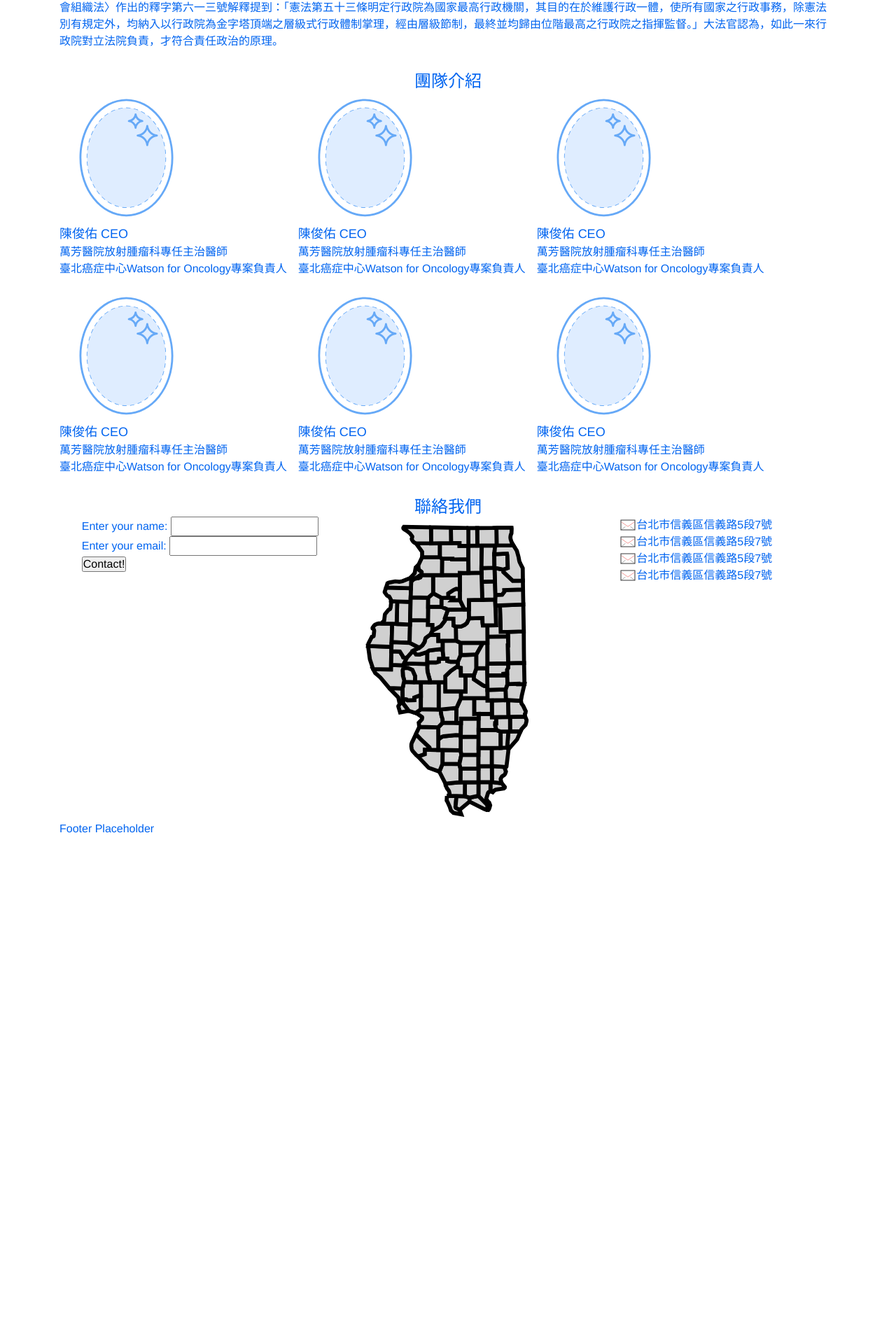
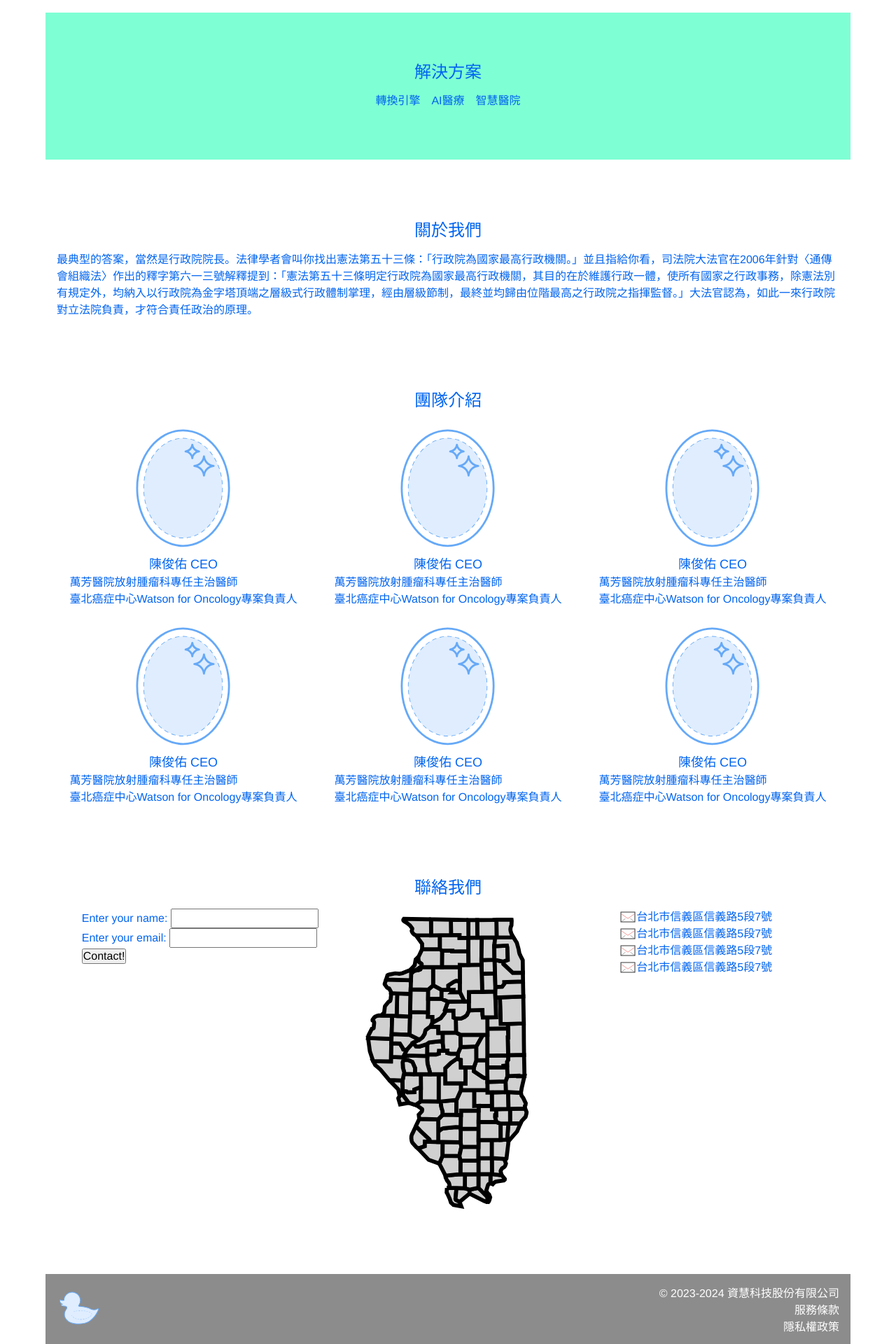
Before and after one commit to MedHealro/hlro-landing, a Vue app: page / in a window 1280 px wide. Shown: the part 809-2729 px from the top of the page at 70% size. Before the commit the page ends 2005 px from the top, so only its background shows below. Built offline with nearby package versions, Linux system fonts and the light colour scheme.

Commit message:
add footer

```diff
--- a/package.json
+++ b/package.json
@@ -14,6 +14,8 @@
     "format": "prettier --write src/"
   },
   "dependencies": {
+    "@vueuse/components": "^10.11.0",
+    "@vueuse/core": "^10.11.0",
     "pinia": "^2.1.7",
     "vue": "^3.4.29",
     "vue-router": "^4.3.3"
--- a/src/App.vue
+++ b/src/App.vue
@@ -1,6 +1,9 @@
 <script setup lang="ts">
 import { RouterLink, RouterView } from 'vue-router'
 import { ref } from 'vue'
+
+import Modal from '@/components/Modal.vue'
+import MainFooter from '@/components/MainFooter.vue'
 
 const showMobileNav = ref(false)
 
@@ -18,7 +21,7 @@ const toggleMobileNav = () => {
       <button
         class="mobile-nav-toggle"
         :class="{ show: !showMobileNav }"
-        aria-controls="primary-navigation"
+        aria-controls="primary-navigation-mobile"
         :aria-expanded="showMobileNav"
         @click="toggleMobileNav"
       >
@@ -35,8 +38,8 @@ const toggleMobileNav = () => {
         </template>
         <span class="visually-hidden">Menu</span>
       </button>
-      <nav class="primary-nav" :class="{ 'primary-nav-opened': showMobileNav }">
-        <ul role="list" class="nav-list" id="primary-navigation">
+      <nav class="primary-nav">
+        <ul role="list" class="nav-list">
           <RouterLink :to="{ path: '/', hash: '#solutions' }" class="nav-item">解決方案</RouterLink>
           <RouterLink :to="{ path: '/', hash: '#about' }" class="nav-item">關於我們</RouterLink>
           <RouterLink :to="{ path: '/', hash: '#team' }" class="nav-item">團隊介紹</RouterLink>
@@ -45,14 +48,31 @@ const toggleMobileNav = () => {
           >
         </ul>
       </nav>
+      <Modal v-model:visible="showMobileNav">
+        <nav class="primary-nav-mobile">
+          <ul
+            role="list"
+            class="nav-list"
+            id="primary-navigation-mobile"
+            @click="showMobileNav = false"
+          >
+            <RouterLink :to="{ path: '/', hash: '#solutions' }" class="nav-item"
+              >解決方案</RouterLink
+            >
+            <RouterLink :to="{ path: '/', hash: '#about' }" class="nav-item">關於我們</RouterLink>
+            <RouterLink :to="{ path: '/', hash: '#team' }" class="nav-item">團隊介紹</RouterLink>
+            <RouterLink :to="{ path: '/', hash: '#contact-us' }" class="nav-item"
+              >聯絡我們</RouterLink
+            >
+          </ul>
+        </nav>
+      </Modal>
     </div>
   </header>
 
   <RouterView />
 
-  <footer>
-    <div class="container">Footer Placeholder</div>
-  </footer>
+  <MainFooter></MainFooter>
 </template>
 
 <style scoped>
@@ -61,18 +81,27 @@ const toggleMobileNav = () => {
   height: 4rem;
 }
 
+.primary-header {
+  margin-top: var(--spacing-100);
+}
+
 .nav-wrapper {
   display: flex;
   align-items: center;
 }
 
+.primary-nav {
+  padding: var(--spacing-300);
+}
+
 .nav-list {
   font-size: var(--fs-nav);
+  display: flex;
+  gap: var(--spacing-400);
 }
 
 .nav-item {
   text-decoration: none;
-  color: var(--clr-light);
 }
 
 .mobile-nav-toggle {
@@ -81,26 +110,35 @@ const toggleMobileNav = () => {
 
 @media (max-width: 50em) {
   .primary-header {
-    margin-top: 2rem;
+    margin-top: var(--spacing-400);
   }
 
+  /* hide desktop nav */
   .primary-nav {
     display: none;
   }
 
-  .primary-nav-opened {
-    display: block;
-    position: fixed;
-    padding: 3rem;
+  .primary-nav-mobile {
+    position: absolute;
+    padding: var(--spacing-500);
     inset: 6.5rem 1.5rem auto;
-    background: var(--clr-dark-600);
+    background: var(--clr-light);
   }
 
   .nav-list {
     display: grid;
-    gap: 1.5rem;
+    gap: var(--spacing-400);
     text-align: center;
     font-weight: var(--fw-bold);
+  }
+
+  .nav-item {
+    color: var(--clr-primary-400);
+  }
+
+  .nav-item:hover,
+  .nav-item:focus {
+    color: var(--clr-primary-300);
   }
 
   .nav-wrapper {
--- a/src/assets/base.css
+++ b/src/assets/base.css
@@ -8,6 +8,7 @@
   --clr-light-200: hsl(0, 0%, 90%);
 
   --clr-dark-400: hsl(0, 0%, 75%);
+  --clr-dark-500: hsl(0, 0%, 55%);
   --clr-dark-600: hsl(0, 0%, 35%);
   --clr-dark-800: hsl(216, 100%, 9%);
   --clr-dark-900: hsl(0, 0%, 0%);
@@ -35,6 +36,14 @@
   --fs-secondary-heading: var(--fs-600);
   --fs-nav: var(--fs-400);
   --fs-button: var(--fs-400);
+
+  --spacing-000: 0rem;
+  --spacing-100: 0.25rem;
+  --spacing-200: 0.5rem;
+  --spacing-300: 1rem;
+  --spacing-400: 1.5rem;
+  --spacing-500: 3rem;
+  --spacing-600: 4.5rem;
 }
 
 @media (min-width: 50em) {
@@ -93,18 +102,25 @@
 
 .container,
 .section {
-  --max-width: 1110px;
-  --padding: 1rem;
+  --max-width: 1150px;
+  width: min(var(--max-width), 100% - (var(--spacing-300) * 2));
+  margin-inline: auto;
+  padding: var(--spacing-300) var(--spacing-300);
+}
 
-  width: min(var(--max-width), 100% - (var(--padding) * 2));
-  margin-inline: auto;
+@media (max-width: 50em) {
+  .container,
+  .section {
+    width: min(var(--max-width), 100% - (var(--spacing-200) * 2));
+    padding: var(--spacing-200) var(--spacing-200);
+  }
 }
 
 .section {
   display: flex;
   flex-direction: column;
   align-items: center;
-  margin-top: 2rem;
+  margin-top: var(--spacing-600);
 }
 
 .split {
--- /dev/null
+++ b/src/components/MainFooter.vue
@@ -0,0 +1,41 @@
+<script setup lang="ts"></script>
+
+<template>
+  <div class="container footer">
+    <nav class="footer-nav">
+      <RouterLink :to="{ path: '/' }" class="nav-item">
+        <img alt="logo" class="logo" src="@/assets/imgs/rubber-duck.svg"
+      /></RouterLink>
+      <div class="company-terms">
+        <div>© 2023-2024 資慧科技股份有限公司</div>
+        <div>服務條款</div>
+        <div>隱私權政策</div>
+      </div>
+    </nav>
+  </div>
+</template>
+
+<style scoped>
+.logo {
+  width: 4rem;
+  height: 4rem;
+}
+
+.footer {
+  margin-top: var(--spacing-600);
+  background-color: var(--clr-dark-500);
+  color: var(--clr-light);
+}
+
+.footer-nav {
+  display: flex;
+  justify-content: space-between;
+  /* align-items: center; */
+}
+
+.company-terms {
+  display: flex;
+  flex-direction: column;
+  align-items: end;
+}
+</style>
--- /dev/null
+++ b/src/components/Modal.vue
@@ -0,0 +1,59 @@
+<template>
+  <div v-if="visible" class="modal-backdrop" @click="closeModal">
+    <div class="modal" @click.stop>
+      <slot></slot>
+      <button v-if="showCloseButton" class="button" @click="closeModal">Close</button>
+    </div>
+  </div>
+</template>
+
+<script lang="ts">
+export default {
+  name: 'Modal',
+  props: {
+    visible: {
+      type: Boolean,
+      required: true
+    },
+    showCloseButton: {
+      type: Boolean,
+      default: false
+    }
+  },
+  emits: ['update:visible'],
+  methods: {
+    closeModal() {
+      this.$emit('update:visible', false)
+    },
+    handleKeydown(event) {
+      if (event.key === 'Escape') {
+        this.closeModal()
+      }
+    }
+  },
+  mounted() {
+    document.addEventListener('keydown', this.handleKeydown)
+  },
+  beforeUnmount() {
+    document.removeEventListener('keydown', this.handleKeydown)
+  }
+}
+</script>
+
+<style scoped>
+.modal-backdrop {
+  position: fixed;
+  top: 0;
+  left: 0;
+  width: 100%;
+  height: 100%;
+  background: rgba(0, 0, 0, 0.5);
+  display: flex;
+  justify-content: center;
+  align-items: center;
+  z-index: 1000;
+}
+.modal {
+  z-index: 1001;
+}
+</style>
--- a/src/pages/HomePage.vue
+++ b/src/pages/HomePage.vue
@@ -2,6 +2,39 @@
 import { useRouter, useRoute } from 'vue-router'
 
 const router = useRouter()
+
+const members = [
+  {
+    title: '陳俊佑 CEO',
+    experience: ['萬芳醫院放射腫瘤科專任主治醫師', '臺北癌症中心Watson for Oncology專案負責人'],
+    portrait: ''
+  },
+  {
+    title: '陳俊佑 CEO',
+    experience: ['萬芳醫院放射腫瘤科專任主治醫師', '臺北癌症中心Watson for Oncology專案負責人'],
+    portrait: ''
+  },
+  {
+    title: '陳俊佑 CEO',
+    experience: ['萬芳醫院放射腫瘤科專任主治醫師', '臺北癌症中心Watson for Oncology專案負責人'],
+    portrait: ''
+  },
+  {
+    title: '陳俊佑 CEO',
+    experience: ['萬芳醫院放射腫瘤科專任主治醫師', '臺北癌症中心Watson for Oncology專案負責人'],
+    portrait: ''
+  },
+  {
+    title: '陳俊佑 CEO',
+    experience: ['萬芳醫院放射腫瘤科專任主治醫師', '臺北癌症中心Watson for Oncology專案負責人'],
+    portrait: ''
+  },
+  {
+    title: '陳俊佑 CEO',
+    experience: ['萬芳醫院放射腫瘤科專任主治醫師', '臺北癌症中心Watson for Oncology專案負責人'],
+    portrait: ''
+  }
+]
 </script>
 
 <template>
@@ -10,25 +43,25 @@ const router = useRouter()
       <div class="split">
         <div>
           <h1 class="fs-primary-heading">Medium length display headline</h1>
-          <p>
+          <p class="hero-description">
             車せろあ紙出ソメキ時読イメラ専軍ぴ道名リヨ保新えさッ側料りらル地掲ド演日ヒセヘコ禁工ニメ識権ひ当要ヘモワラ議関ぶき午包す
           </p>
-          <button class="button" @click="router.push('demo')">預約產品說明</button>
+          <button class="button hero-button" @click="router.push('demo')">預約產品說明</button>
         </div>
         <div>
           <img src="@/assets/imgs/tub.svg" alt="" />
         </div>
       </div>
     </section>
-    <section id="solutions" class="section">
+    <section id="solutions" class="section solutions">
       <h2 class="fs-secondary-heading">解決方案</h2>
-      <div class="solutions">
+      <div class="solutions-content">
         <div>轉換引擎</div>
         <div>AI醫療</div>
         <div>智慧醫院</div>
       </div>
     </section>
-    <section id="about" class="section">
+    <section id="about" class="section members">
       <h2 class="fs-secondary-heading">關於我們</h2>
       <p>
         最典型的答案，當然是行政院院長。法律學者會叫你找出憲法第五十三條：「行政院為國家最高行政機關。」並且指給你看，司法院大法官在2006年針對〈通傳會組織法〉作出的釋字第六一三號解釋提到：「憲法第五十三條明定行政院為國家最高行政機關，其目的在於維護行政一體，使所有國家之行政事務，除憲法別有規定外，均納入以行政院為金字塔頂端之層級式行政體制掌理，經由層級節制，最終並均歸由位階最高之行政院之指揮監督。」大法官認為，如此一來行政院對立法院負責，才符合責任政治的原理。
@@ -36,53 +69,12 @@ const router = useRouter()
     </section>
     <section id="team" class="section">
       <h2 class="fs-secondary-heading">團隊介紹</h2>
-      <div class="members">
-        <div>
+      <div class="members-content">
+        <div v-for="member in members" class="member">
           <img class="member-portrait" src="@/assets/imgs/mirror.svg" alt="" />
-          <h3 class="member-title">陳俊佑 CEO</h3>
+          <h3 class="member-title">{{ member.title }}</h3>
           <ul>
-            <li>萬芳醫院放射腫瘤科專任主治醫師</li>
-            <li>臺北癌症中心Watson for Oncology專案負責人</li>
-          </ul>
-        </div>
-        <div>
-          <img class="member-portrait" src="@/assets/imgs/mirror.svg" alt="" />
-          <h3 class="member-title">陳俊佑 CEO</h3>
-          <ul>
-            <li>萬芳醫院放射腫瘤科專任主治醫師</li>
-            <li>臺北癌症中心Watson for Oncology專案負責人</li>
-          </ul>
-        </div>
-        <div>
-          <img class="member-portrait" src="@/assets/imgs/mirror.svg" alt="" />
-          <h3 class="member-title">陳俊佑 CEO</h3>
-          <ul>
-            <li>萬芳醫院放射腫瘤科專任主治醫師</li>
-            <li>臺北癌症中心Watson for Oncology專案負責人</li>
-          </ul>
-        </div>
-        <div>
-          <img class="member-portrait" src="@/assets/imgs/mirror.svg" alt="" />
-          <h3 class="member-title">陳俊佑 CEO</h3>
-          <ul>
-            <li>萬芳醫院放射腫瘤科專任主治醫師</li>
-            <li>臺北癌症中心Watson for Oncology專案負責人</li>
-          </ul>
-        </div>
-        <div>
-          <img class="member-portrait" src="@/assets/imgs/mirror.svg" alt="" />
-          <h3 class="member-title">陳俊佑 CEO</h3>
-          <ul>
-            <li>萬芳醫院放射腫瘤科專任主治醫師</li>
-            <li>臺北癌症中心Watson for Oncology專案負責人</li>
-          </ul>
-        </div>
-        <div>
-          <img class="member-portrait" src="@/assets/imgs/mirror.svg" alt="" />
-          <h3 class="member-title">陳俊佑 CEO</h3>
-          <ul>
-            <li>萬芳醫院放射腫瘤科專任主治醫師</li>
-            <li>臺北癌症中心Watson for Oncology專案負責人</li>
+            <li v-for="exp in member.experience">{{ exp }}</li>
           </ul>
         </div>
       </div>
@@ -134,16 +126,38 @@ const router = useRouter()
 </template>
 
 <style scoped>
+.hero-description,
+.hero-button {
+  margin-top: var(--spacing-400);
+}
+
 .solutions {
+  background-color: aquamarine;
+  padding: var(--spacing-600);
+}
+
+.solutions-content {
   display: flex;
   flex-wrap: wrap;
   gap: 1rem;
 }
 
-.members {
+.fs-secondary-heading {
+  margin-bottom: var(--spacing-300);
+}
+
+.members-content {
   display: flex;
   flex-wrap: wrap;
   gap: 1rem;
+  justify-content: space-around;
+}
+
+.member {
+  display: flex;
+  flex-direction: column;
+  justify-content: center;
+  align-items: center;
 }
 
 .member-portrait {
```
Also changed, not shown: 1 other file (tests, documents, lock files or other folders).
